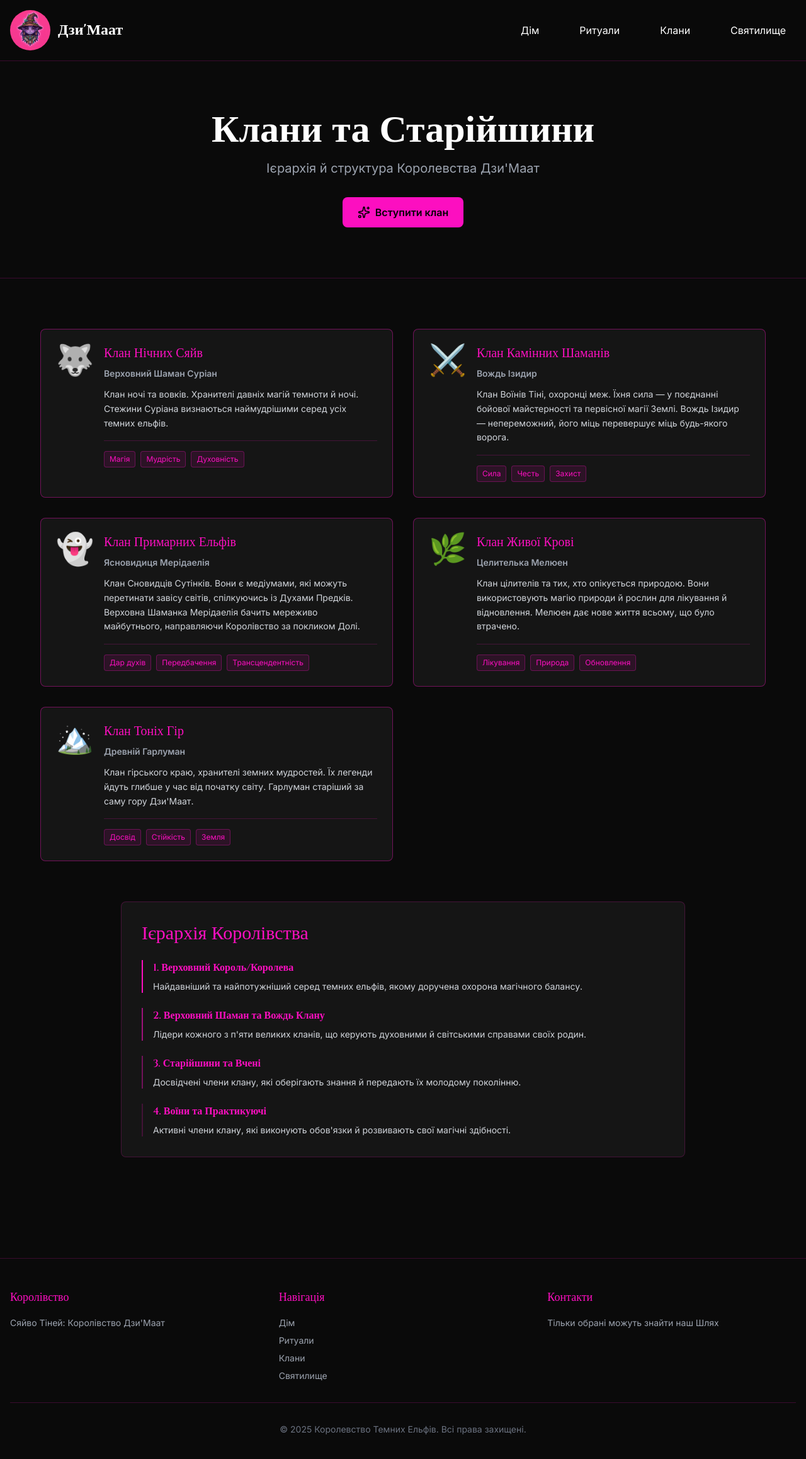
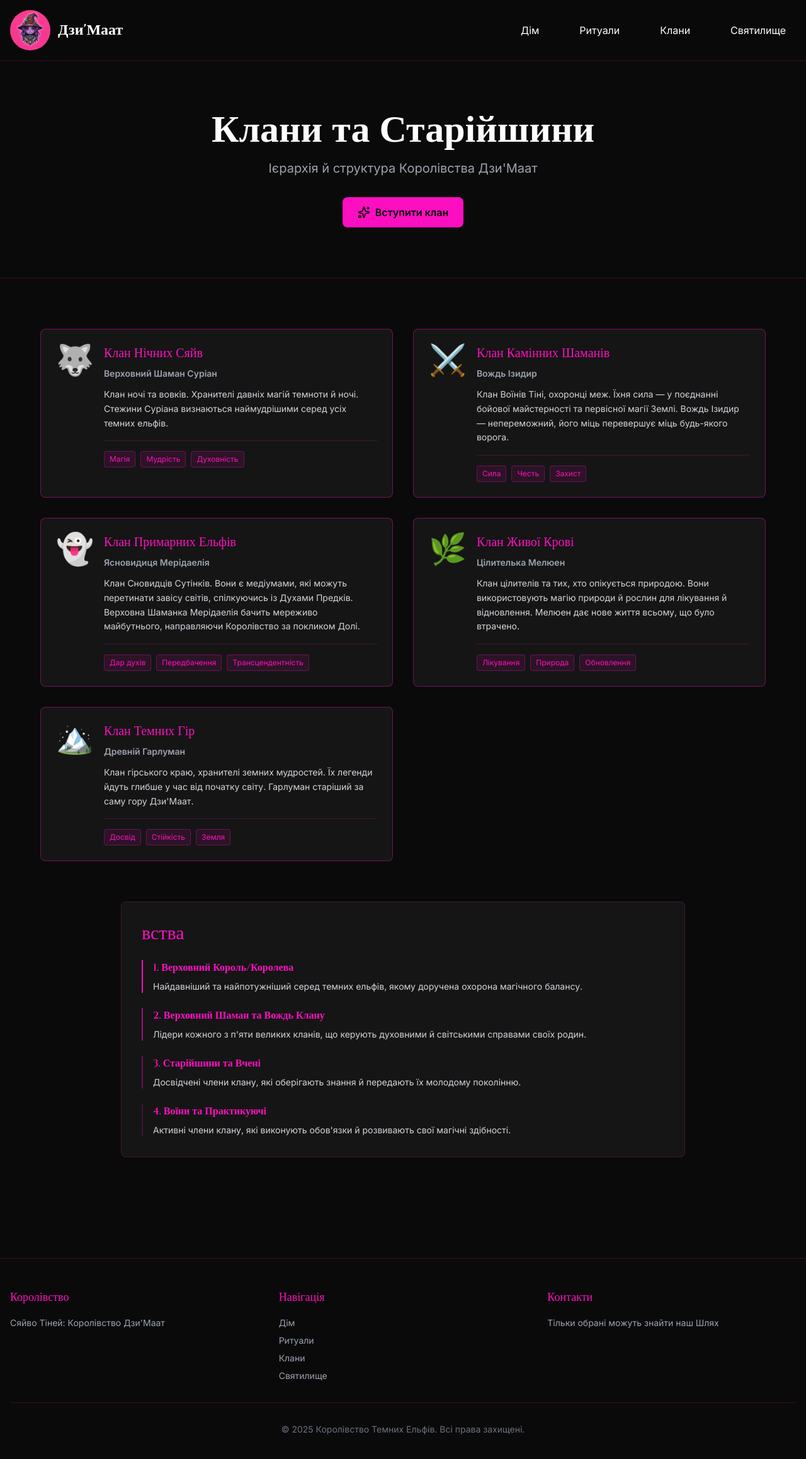
Before and after one commit to vadymshramk-create/indtassk, a React (Vite) app: page /elders in a window 1280 px wide. Shown: the top 2316 px of the page at 63% size. Built offline with nearby package versions, Linux system fonts and the light colour scheme.

Commit message:
нові зміни5

```diff
--- a/client/components/Layout.tsx
+++ b/client/components/Layout.tsx
@@ -121,7 +121,7 @@ export function Layout({ children }: LayoutProps) {
 
           <div className="border-t border-neon-pink/20 pt-8 text-center text-sm text-gray-500">
             <p>
-              © {new Date().getFullYear()} Королевство Темних Ельфів. Всі права
+              © {new Date().getFullYear()} Королівство Темних Ельфів. Всі права
               захищені.
             </p>
           </div>
--- a/client/pages/Elders.tsx
+++ b/client/pages/Elders.tsx
@@ -42,13 +42,13 @@ export default function Elders() {
     {
       name: "Клан Живої Крові",
       icon: "🌿",
-      leader: "Целителька Мелюен",
+      leader: "Цілителька Мелюен",
       description:
         "Клан цілителів та тих, хто опікується природою. Вони використовують магію природи й рослин для лікування й відновлення. Мелюен дає нове життя всьому, що було втрачено.",
       traits: ["Лікування", "Природа", "Обновлення"],
     },
     {
-      name: "Клан Тоніх Гір",
+      name: "Клан Темних Гір",
       icon: "🏔️",
       leader: "Древній Гарлуман",
       description:
@@ -97,7 +97,7 @@ export default function Elders() {
               Клани та Старійшини
             </h1>
             <p className="text-xl text-gray-400 max-w-2xl mx-auto mb-8">
-              Ієрархія й структура Королевства Дзи'Маат
+              Ієрархія й структура Королівства Дзи'Маат
             </p>
           </div>
 
@@ -162,7 +162,7 @@ export default function Elders() {
           <div className="max-w-4xl mx-auto">
             <div className="bg-dark-card border border-neon-pink/20 rounded-lg p-8">
               <h2 className="text-3xl font-['Cinzel'] text-neon-pink mb-6">
-                Ієрархія Королівства
+                вства
               </h2>
 
               <div className="space-y-6">
--- a/client/pages/Index.tsx
+++ b/client/pages/Index.tsx
@@ -205,7 +205,7 @@ export default function Home() {
       <section className="py-20 sm:py-32 bg-gradient-to-b from-[#0a0a0a] to-[#1a0a2e]">
         <div className="container mx-auto px-4">
           <h2 className="text-3xl sm:text-4xl md:text-5xl font-bold font-['Cinzel'] text-center mb-12 text-white">
-            Досліджуйте Королевство
+            Досліджуйте Королівство
           </h2>
 
           <div className="grid grid-cols-1 md:grid-cols-2 gap-8 max-w-5xl mx-auto">
@@ -241,7 +241,7 @@ export default function Home() {
                   Клани та Старійшини
                 </h3>
                 <p className="text-gray-300 mb-4">
-                  Познайомтесь з древніми родинами королевства
+                  Познайомтесь з давніми родинами королівства
                 </p>
                 <div className="text-neon-pink font-semibold flex items-center justify-center gap-2 group-hover:gap-4 transition-all">
                   Дізнатися більше <ArrowRight size={20} />
--- a/client/pages/Rituals.tsx
+++ b/client/pages/Rituals.tsx
@@ -90,7 +90,7 @@ export default function Rituals() {
                 зі світом духів.
               </p>
               <p className="text-gray-300 leading-relaxed">
-                Ми вірим, що через ритуали ми не втікаємо від світу, а глибше
+                Ми віримо, що через ритуали ми не втікаємо від світу, а глибше
                 розуміємо його справжню природу. Це шлях внутрішньої
                 просвітленості й гармонії з усім живим.
               </p>
```
